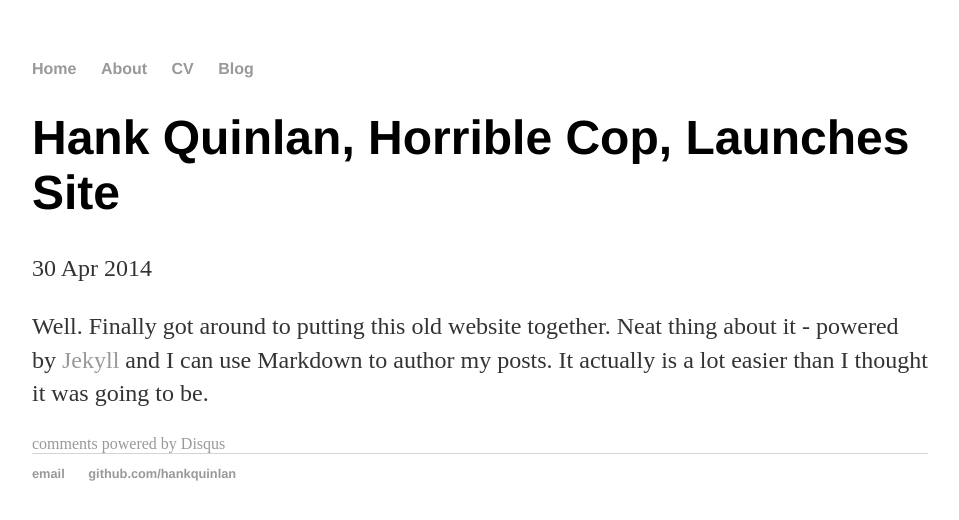
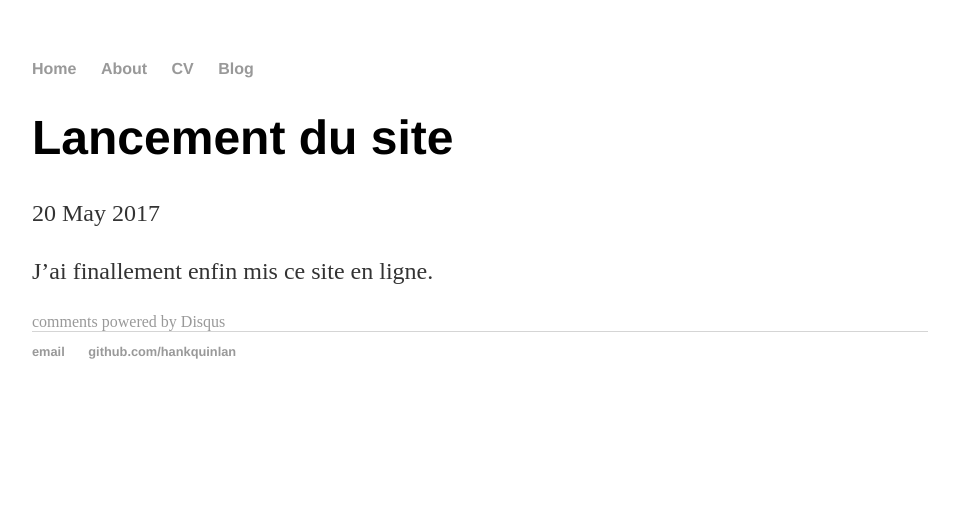
Before and after one commit to rlabe/adeuxline.github.io, a Jekyll site: the page built from _posts/2014-04-30-hank-quinlan-site-launched.md, in a window 1280 px wide. Shown: the top 520 px of the page, without its empty margins (160-1119 px from the left). Built offline with Jekyll 4.4.1, drawn with Linux system fonts in a browser that asks for light colours; comment, search, counter and statistics services are not loaded.

Commit message:
Update 2014-04-30-hank-quinlan-site-launched.md

```diff
--- a/_posts/2014-04-30-hank-quinlan-site-launched.md
+++ b/_posts/2014-04-30-hank-quinlan-site-launched.md
@@ -1,7 +1,7 @@
 ---
 layout: post
-title: "Hank Quinlan, Horrible Cop, Launches Site"
-date: 2014-04-30
+title: "Lancement du site"
+date: 2017-05-20
 ---
 
-Well. Finally got around to putting this old website together. Neat thing about it - powered by [Jekyll](http://jekyllrb.com) and I can use Markdown to author my posts. It actually is a lot easier than I thought it was going to be.
+J'ai finallement enfin mis ce site en ligne.
```
